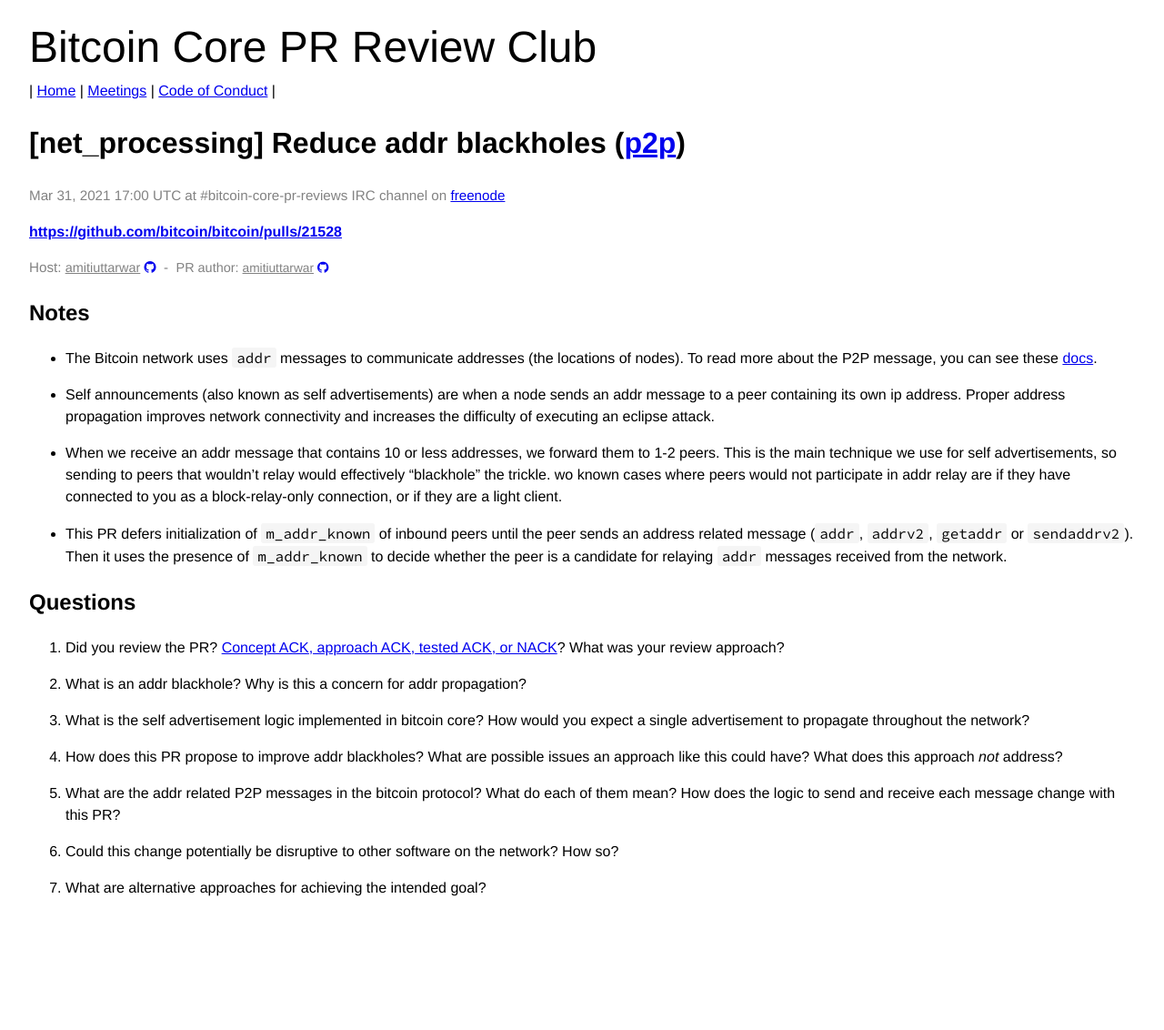
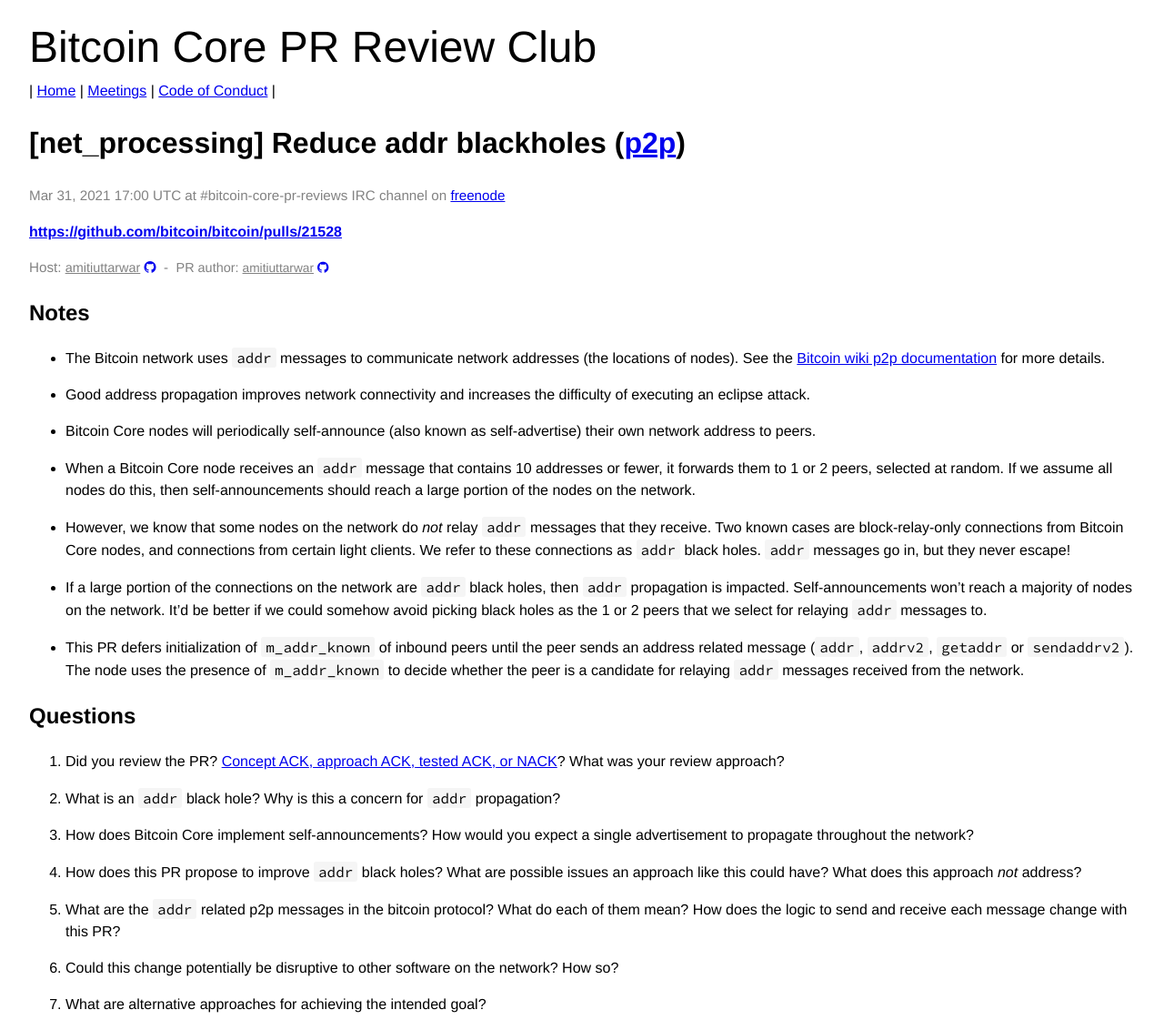
Before and after one commit to bitcoin-core-review-club/website, a Jekyll site: the page built from _posts/2021-03-31-#21528.md, in a window 1280 px wide. Shown: the whole page at 91% size. Built offline with Jekyll 4.4.1, drawn with Linux system fonts in a browser that asks for light colours; before the commit the page ends 1004 px from its top, so only the background shows below that.

Commit message:
n21528: minor revisions

```diff
--- a/_posts/2021-03-31-#21528.md
+++ b/_posts/2021-03-31-#21528.md
@@ -12,46 +12,55 @@
 
 ## Notes
 
-* The Bitcoin network uses `addr` messages to communicate addresses (the
-  locations of nodes). To read more about the P2P message, you can see these
-  [docs](https://en.bitcoin.it/wiki/Protocol_documentation#addr).
+* The Bitcoin network uses `addr` messages to communicate network addresses
+  (the locations of nodes). See the [Bitcoin wiki p2p
+  documentation](https://en.bitcoin.it/wiki/Protocol_documentation#addr) for
+  more details.
 
-* Self announcements (also known as self advertisements) are when a node sends
-  an addr message to a peer containing its own ip address. Proper address
-  propagation improves network connectivity and increases the difficulty of
-  executing an eclipse attack.
+* Good address propagation improves network connectivity and increases the
+  difficulty of executing an eclipse attack.
 
-* When we receive an addr message that contains 10 or less addresses, we
-  forward them to 1-2 peers. This is the main technique we use for self
-  advertisements, so sending to peers that wouldn't relay would effectively
-  "blackhole" the trickle. wo known cases where peers would not participate in
-  addr relay are if they have connected to you as a block-relay-only
-  connection, or if they are a light client.
+* Bitcoin Core nodes will periodically self-announce (also known as
+  self-advertise) their own network address to peers.
+
+* When a Bitcoin Core node receives an `addr` message that contains 10
+  addresses or fewer, it forwards them to 1 or 2 peers, selected at random.
+  If we assume all nodes do this, then self-announcements should reach a large
+  portion of the nodes on the network.
+
+* However, we know that some nodes on the network do _not_ relay `addr` messages
+  that they receive. Two known cases are block-relay-only connections from Bitcoin
+  Core nodes, and connections from certain light clients. We refer to these
+  connections as `addr` black holes. `addr` messages go in, but they never escape!
+
+* If a large portion of the connections on the network are `addr` black holes, then
+  `addr` propagation is impacted. Self-announcements won't reach a majority of nodes
+  on the network. It'd be better if we could somehow avoid picking black holes as
+  the 1 or 2 peers that we select for relaying `addr` messages to.
 
 * This PR defers initialization of `m_addr_known` of inbound peers until the
   peer sends an address related message (`addr`, `addrv2`, `getaddr` or
-  `sendaddrv2`). Then it uses the presence of `m_addr_known` to decide whether
+  `sendaddrv2`). The node uses the presence of `m_addr_known` to decide whether
   the peer is a candidate for relaying `addr` messages received from the
   network.
-
 
 ## Questions
 
 1.  Did you review the PR? [Concept ACK, approach ACK, tested ACK, or NACK](https://github.com/bitcoin/bitcoin/blob/master/CONTRIBUTING.md#peer-review)?
     What was your review approach?
 
-2. What is an addr blackhole? Why is this a concern for addr propagation?
+2. What is an `addr` black hole? Why is this a concern for `addr` propagation?
 
-3. What is the self advertisement logic implemented in bitcoin core? How would
-   you expect a single advertisement to propagate throughout the network?
+3. How does Bitcoin Core implement self-announcements? How would you expect a
+   single advertisement to propagate throughout the network?
 
-4. How does this PR propose to improve addr blackholes? What are possible
+4. How does this PR propose to improve `addr` black holes? What are possible
    issues an approach like this could have? What does this approach *not*
    address?
 
-5. What are the addr related P2P messages in the bitcoin protocol? What do each
-   of them mean? How does the logic to send and receive each message change with
-   this PR?
+5. What are the `addr` related p2p messages in the bitcoin protocol? What do
+   each of them mean? How does the logic to send and receive each message
+   change with this PR?
 
 6. Could this change potentially be disruptive to other software on the
    network? How so?
```
